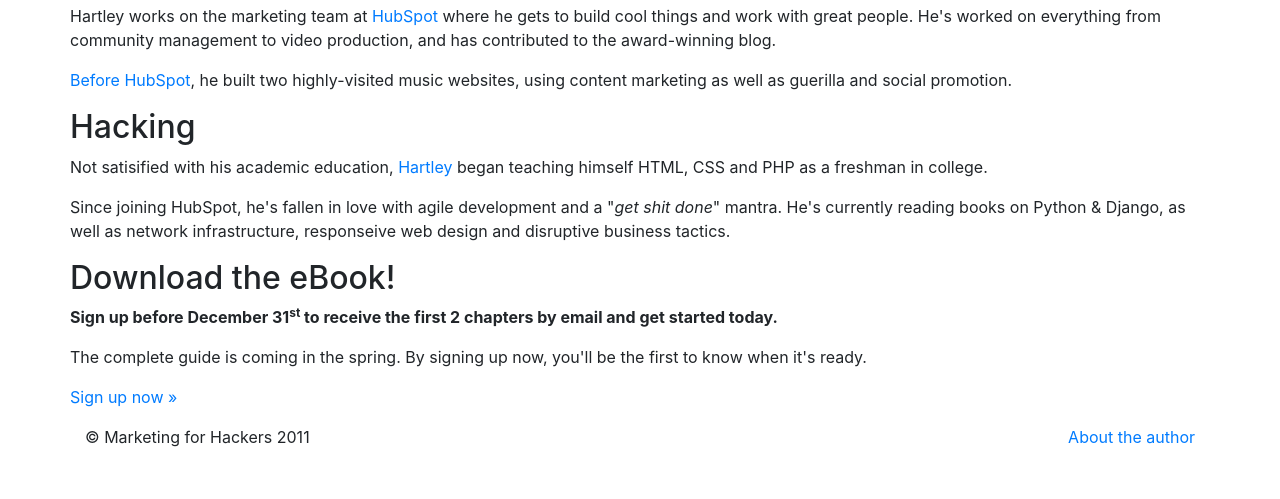
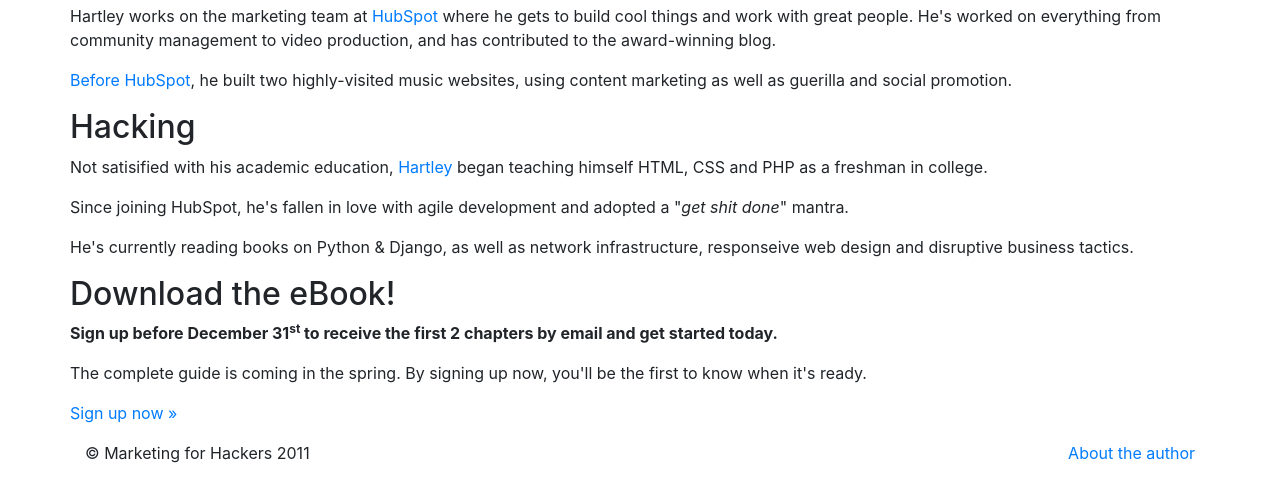
Before and after one commit to hartleybrody/Marketing-for-Hackers, a Django app: template landingpage/templates/author.html in a window 1280 px wide. Shown: the part 238-737 px from the top of the page. Run offline with Django 3.2, Linux system fonts and the light colour scheme; the template is opened without the code that fills it, so the values that code supplies are empty; some libraries are stand-ins or nearby versions.

Commit message:
tweaked micro copy on author page

```diff
--- a/landingpage/templates/author.html
+++ b/landingpage/templates/author.html
@@ -19,7 +19,8 @@
         <div class="span-one-third">
           <h2>Hacking</h2>
            <p>Not satisified with his academic education, <a href="http://www.hartleybrody.com/" target="_blank">Hartley</a> began teaching himself HTML, CSS and PHP as a freshman in college.</p>
-           <p>Since joining HubSpot, he's fallen in love with agile development and a "<em>get shit done</em>" mantra. He's currently reading books on Python & Django, as well as network infrastructure, responseive web design and disruptive business tactics.</p>
+           <p>Since joining HubSpot, he's fallen in love with agile development and adopted a "<em>get shit done</em>" mantra.</p>
+           <p>He's currently reading books on Python & Django, as well as network infrastructure, responseive web design and disruptive business tactics.</p>
        </div>
         <div class="span-one-third">
           <h2>Download the eBook!</h2>
```
